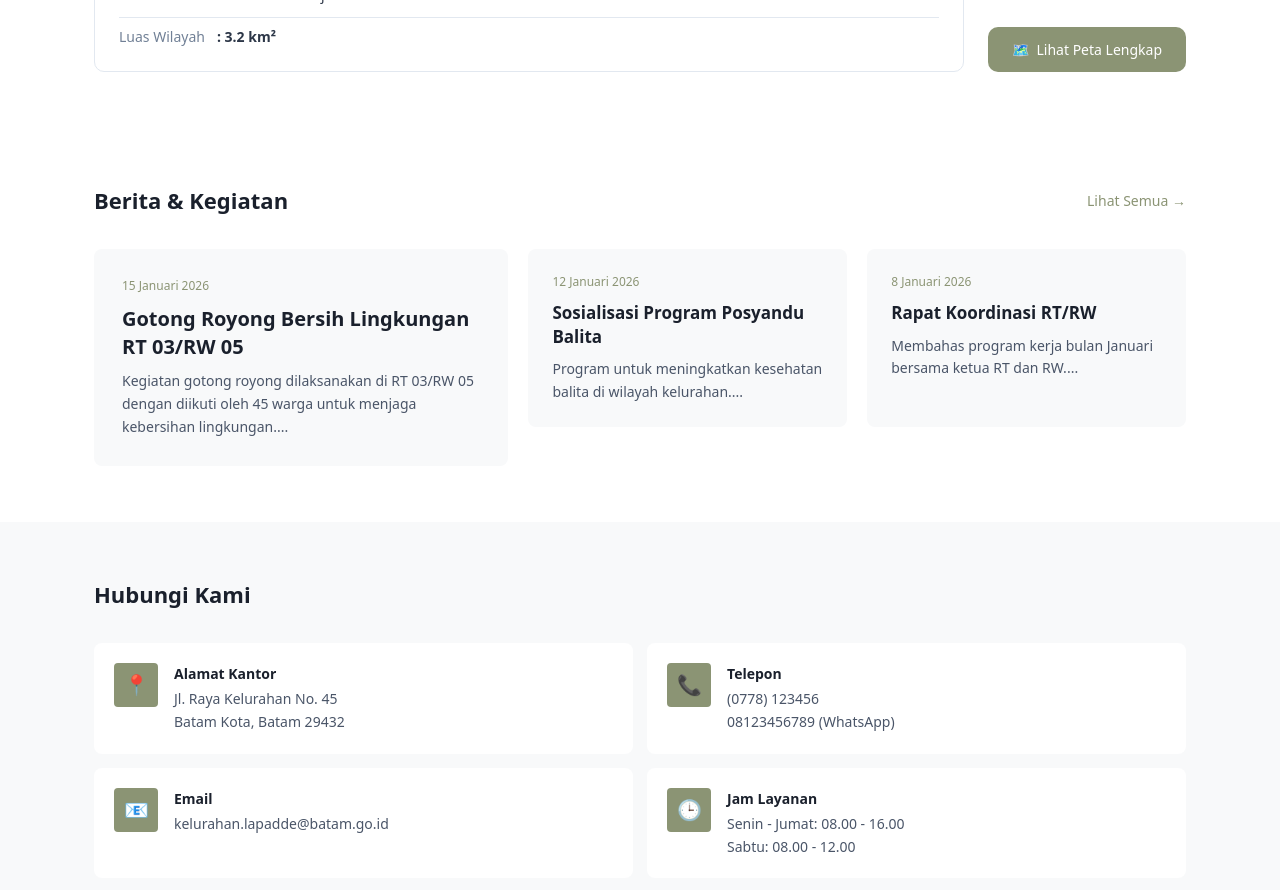
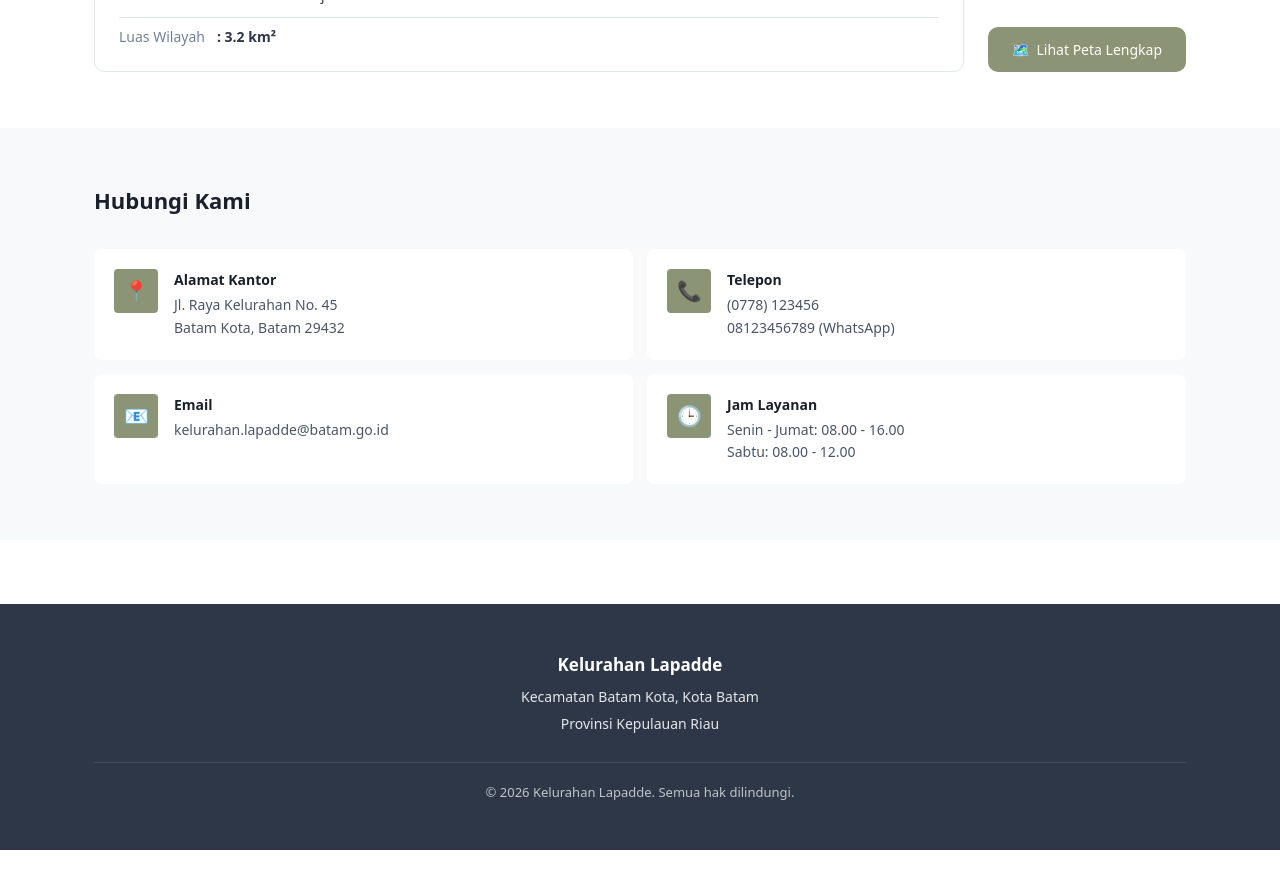
Before and after one commit to novalnabihan/Profil-Kelurahan-Lapadde, a Next.js app: page / in a window 1280 px wide. Shown: the part 2520-3410 px from the top of the page. After the commit the page ends 3370 px from the top, so only its background shows below. Built offline with nearby package versions, Linux system fonts and the light colour scheme; grey boxes are pictures that could not be loaded.

Commit message:
chore: delete event activity section

```diff
--- a/src/app/(public)/page.tsx
+++ b/src/app/(public)/page.tsx
@@ -73,7 +73,7 @@ export default async function HomePage() {
         <StrukturSection members={data.struktur} />
         <PetaSimpleSection />
 
-        <EventsPreviewSection events={data.events} />
+        {/* <EventsPreviewSection events={data.events} /> */}
         <ContactSection />
       </main>
       <MainFooter />
```
